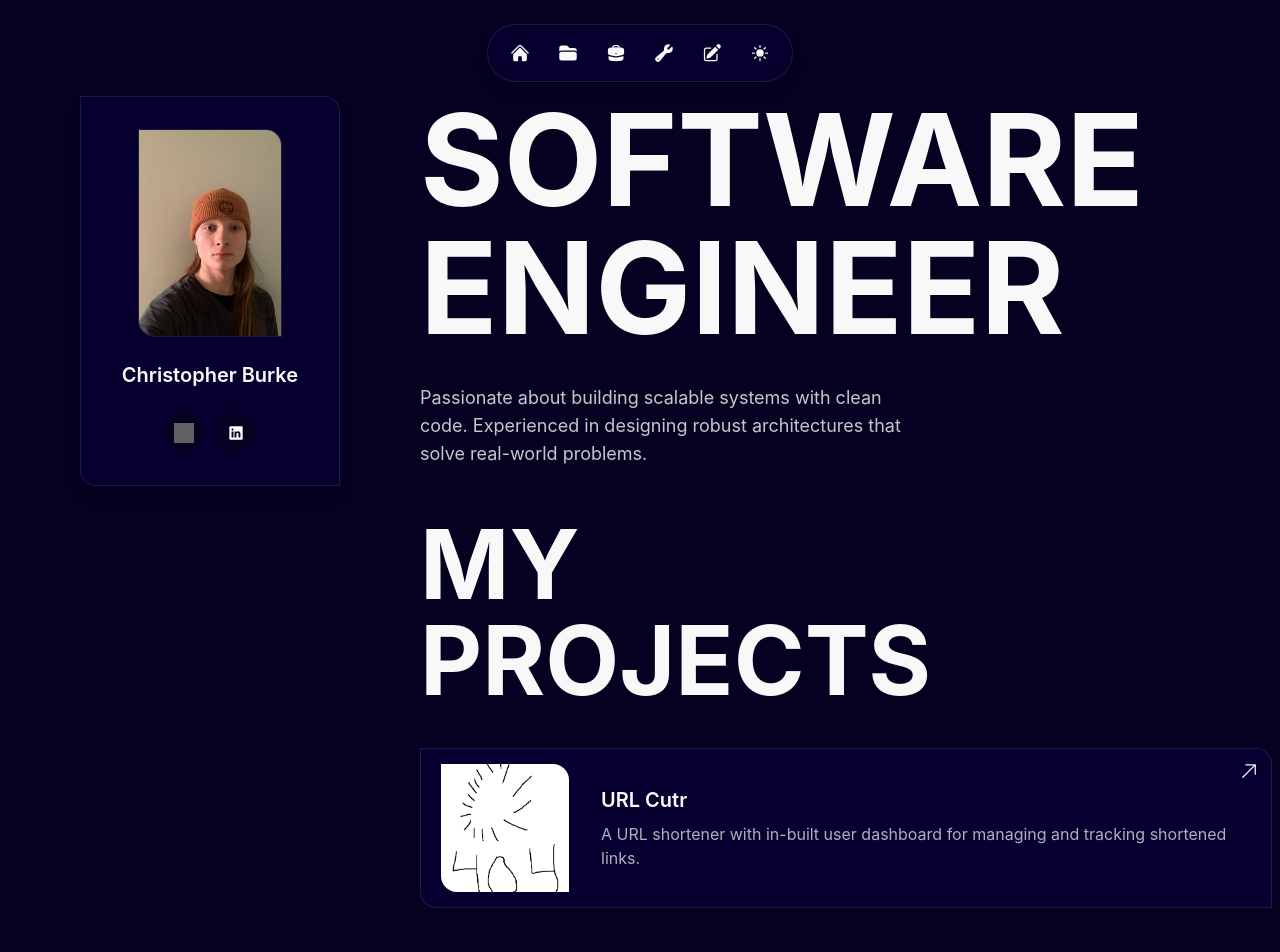
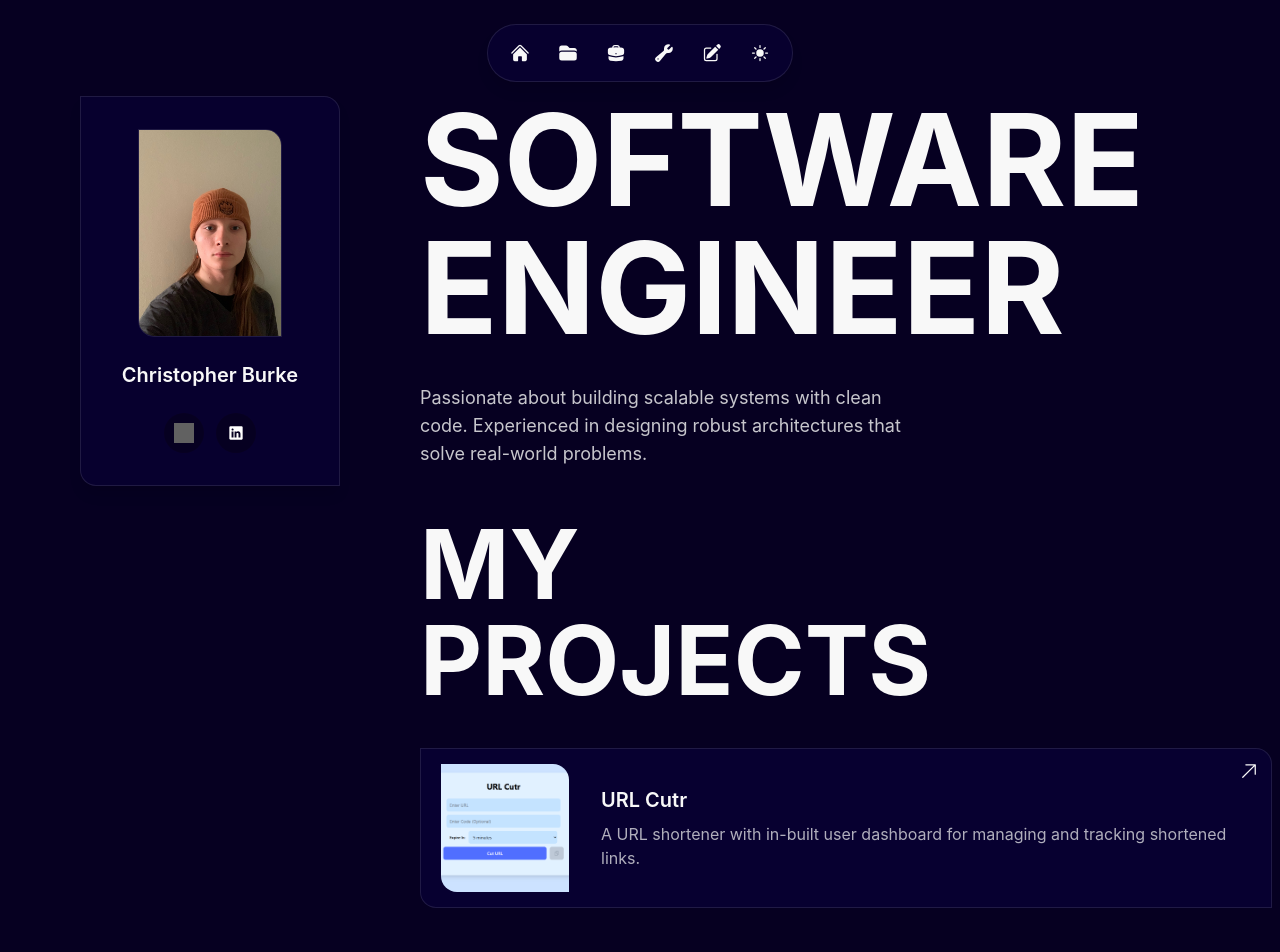
Before and after one commit to cburke6897/Portfolio, a React (Vite) app: page / in a window 1280 px wide. Shown: the top 952 px of the page. Built offline with nearby package versions, Linux system fonts and the light colour scheme; grey boxes are pictures that could not be loaded.

Commit message:
Adds project card images and links

```diff
--- a/src/pages/Home.jsx
+++ b/src/pages/Home.jsx
@@ -2,15 +2,19 @@ import Navbar from "../components/Navbar";
 import ImageCard from "../components/ImageCard";
 import Footer from "../components/Footer";
 import ProjectCard from "../components/ProjectCard";
+import myLeagueImage from "../assets/myleague.png";
+import urlCutrImage from "../assets/urlcutr.png";
 
 const projects = [
   {
-    link: "#",
+    image: urlCutrImage,
+    link: "https://github.com/cburke6897/URL-Cutr",
     title: "URL Cutr",
     description: "A URL shortener with in-built user dashboard for managing and tracking shortened links.",
   },
   {
-    link: "#",
+    image: myLeagueImage,
+    link: "https://github.com/cburke6897/MyLeague-Fantasy-Tracker",
     title: "MyLeague",
     description: "A Java application built for class that enables drafting and managing a fantasy football league.",
   },
```
